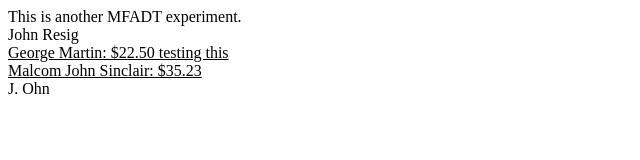
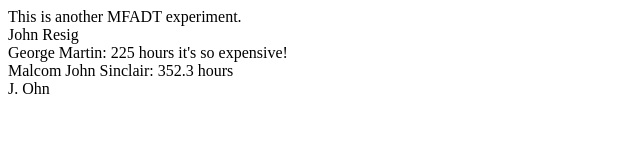
Before and after one commit to gaborparsons/money_time, a browser extension: page replace_content/index.html in a window 1280 px wide. Shown: the whole page, without its empty margins (0-640 px from the left). Drawn offline with Linux system fonts and the light colour scheme.

Commit message:
Finished the script to replace values
Replacing values through a series of string operations

```diff
--- a/replace_content/index.html
+++ b/replace_content/index.html
@@ -6,7 +6,7 @@
   <body>
   	This is another MFADT experiment.
     <div>John Resig</div>
-    <div>George Martin: $22.50 testing this</div>
+    <div>George Martin: $22.50 it's so expensive!</div>
     <div>Malcom John Sinclair: $35.23</div>
     <div>J. Ohn</div>
 
--- a/replace_content/js/main.js
+++ b/replace_content/js/main.js
@@ -1,24 +1,43 @@
-$( "div:contains('$')" ).css( "text-decoration", "underline" );
+// $( "div:contains('$')" ).css( "text-decoration", "underline" );
 
-var moneyDivs = $("div:contains('$')");
+var moneyDivs = $("div:contains('$')"); //all divs containing a dollar sign
 for(var i = 0; i < moneyDivs.length; i++){
-    // console.log(money[i]);
-    var text = moneyDivs[i].innerHTML;
-    // console.log(text);
+    // console.log(moneyDivs[i]);
+    var text = moneyDivs[i].innerHTML;  //div's content
+    var startSpan = text.indexOf('$');  //first index of the monetary value
 
-    var textSlice = text.substring(text.indexOf('$'), text.length);
-    var index = 1;
-    var moneyValue = '';
+    //Start storing the value by slicing the string
+    var textSlice = text.substring(startSpan, text.length);
+    var index = 1;          //Because the $ is the first index, we'll start from 1, not 0
+    var moneyValue = '';    //This will store the number found
 
     //add characters to the string:
     //if it is a number
     //if it is a dot
     //until the end of the original string
     while((!isNaN(textSlice[index]) || textSlice[index] == '.') && index < textSlice.length){
-        moneyValue += textSlice[index];
+        moneyValue += textSlice[index]; //Concatenate
         index ++;
     }
+    // console.log('string value: ' + moneyValue);
     moneyValue = parseFloat(moneyValue);
-    console.log(moneyValue);
-    // console.log(moneyValue);
+    // console.log('parsed value: ' + moneyValue);
+
+    /*----- CONVERTING TO TIME VALUE -----*/
+    var newValue = moneyValue * 10;
+    newValue = Math.round(newValue * 100) / 100;
+
+    //Storing the last index found while adding the numbers
+    var endSpan = startSpan + index;
+
+    //Creating a new string to replace the original
+    var newText = text.substring(0, startSpan)
+    newText += newValue + ' hours ';
+    newText += text.substring(endSpan);
+
+    // console.log('endSpan: ' + endSpan + ', last index: ' + text.length);
+    // console.log(text.substring(endSpan));
+
+    //Replace
+    moneyDivs[i].innerHTML = newText;
 }
```
